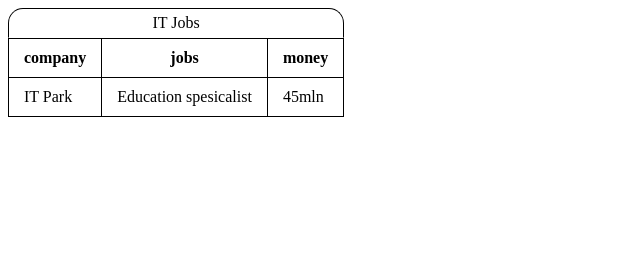
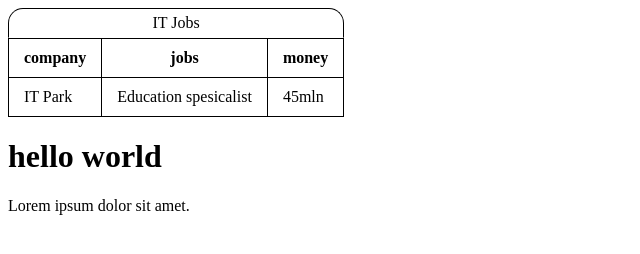
Before and after one commit to PulatovAslbek/Tes, a plain HTML site: page index.html in a window 1280 px wide. Shown: the whole page, without its empty margins (0-640 px from the left). Drawn offline with Linux system fonts and the light colour scheme.

Commit message:
added tags

```diff
--- a/index.html
+++ b/index.html
@@ -32,6 +32,9 @@
         </tbody>
     </table>
 
+    <h1>hello world</h1>
+    <p>Lorem ipsum dolor sit amet.</p>
+
 
 </body>
 
```
